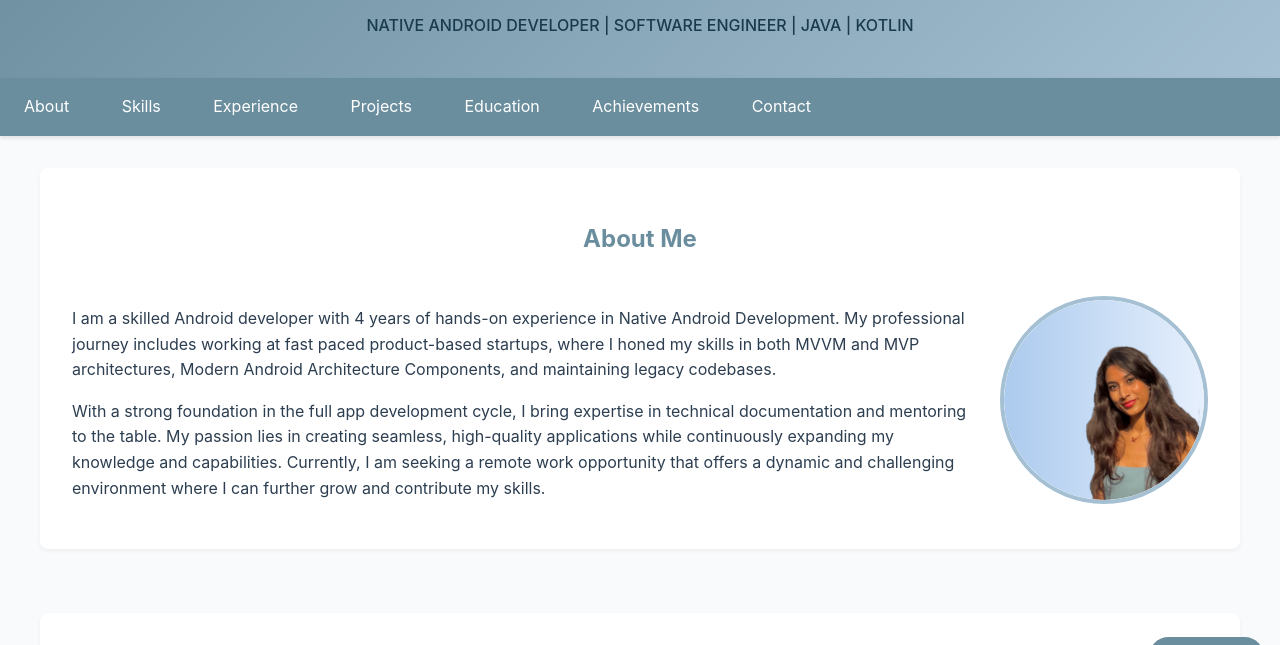
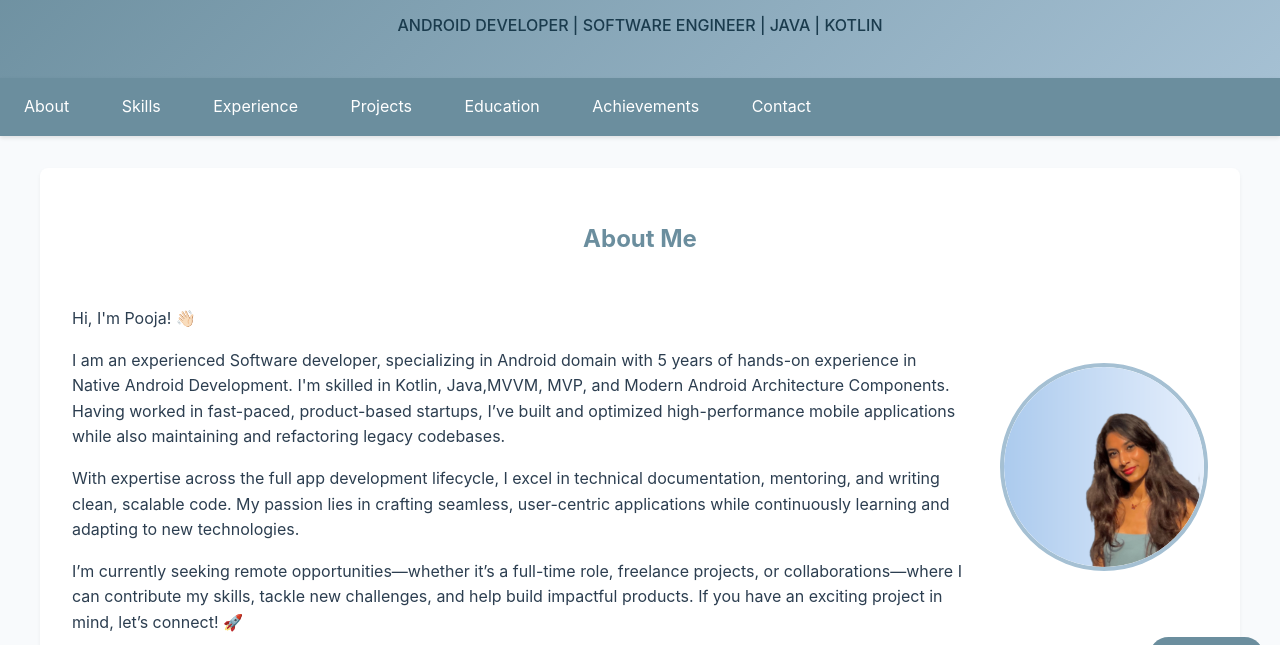
Before and after one commit to poojasngh432/poojasngh432.github.io, a plain HTML site: page index.html in a window 1280 px wide. Shown: the part 108-753 px from the top of the page. Drawn offline with Linux system fonts and the light colour scheme; no server answers.

Commit message:
header change

```diff
--- a/index.html
+++ b/index.html
@@ -9,7 +9,7 @@
 <body>
     <header>
         <h1>POOJA SINGH</h1>
-        <p>NATIVE ANDROID DEVELOPER | SOFTWARE ENGINEER | JAVA | KOTLIN</p>
+        <p>ANDROID DEVELOPER | SOFTWARE ENGINEER | JAVA | KOTLIN</p>
     </header>
 
     <nav>
@@ -27,8 +27,10 @@
             <h2>About Me</h2>
             <div class="about-container">
                 <div class="about-text">
-                    <p>I am a skilled Android developer with 4 years of hands-on experience in Native Android Development. My professional journey includes working at fast paced product-based startups, where I honed my skills in both MVVM and MVP architectures, Modern Android Architecture Components, and maintaining legacy codebases.</p>
-                    <p>With a strong foundation in the full app development cycle, I bring expertise in technical documentation and mentoring to the table. My passion lies in creating seamless, high-quality applications while continuously expanding my knowledge and capabilities. Currently, I am seeking a remote work opportunity that offers a dynamic and challenging environment where I can further grow and contribute my skills.</p>
+                    <p>Hi, I'm Pooja! 👋🏻</p>
+                    <p>I am an experienced Software developer, specializing in Android domain with 5 years of hands-on experience in Native Android Development. I'm skilled in Kotlin, Java,MVVM, MVP, and Modern Android Architecture Components. Having worked in fast-paced, product-based startups, I’ve built and optimized high-performance mobile applications while also maintaining and refactoring legacy codebases.</p>
+                    <p>With expertise across the full app development lifecycle, I excel in technical documentation, mentoring, and writing clean, scalable code. My passion lies in crafting seamless, user-centric applications while continuously learning and adapting to new technologies.</p>
+                    <p>I’m currently seeking remote opportunities—whether it’s a full-time role, freelance projects, or collaborations—where I can contribute my skills, tackle new challenges, and help build impactful products. If you have an exciting project in mind, let’s connect! 🚀</p>
                 </div>
                 <div class="about-photo">
                     <img src="PortfolioPfp.png" alt="Pooja Singh" />
```
